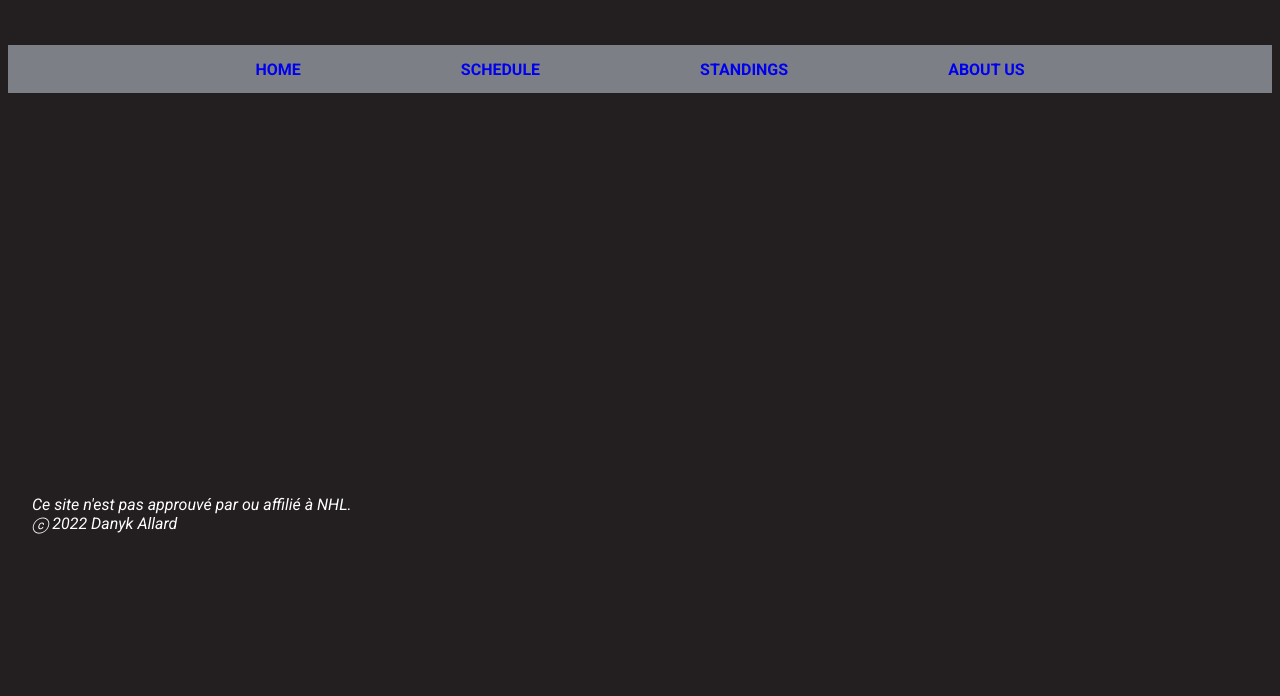
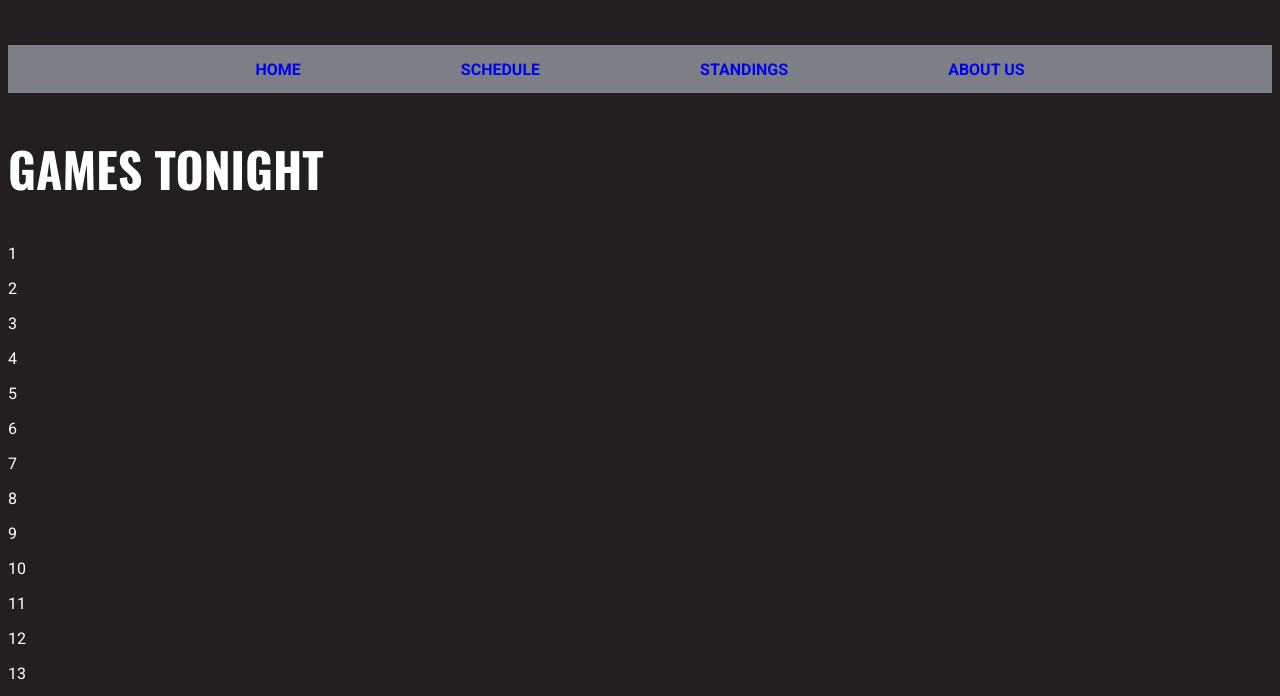
Before and after one commit to KYNAD-117/hockey_scores, a plain HTML site: page schedule.html in a window 1280 px wide. Shown: the part 251-947 px from the top of the page. Before the commit the page ends 800 px from the top, so only its background shows below. Drawn offline with nearby package versions, Linux system fonts and the light colour scheme.

Commit message:
FIX - ajust footer (sticky)

```diff
--- a/css/style.css
+++ b/css/style.css
@@ -18,6 +18,15 @@ html{
 
     position: relative;
     min-height: 100%;
+}
+
+body {
+    display: flex;
+    flex-direction: column;
+}
+
+main {
+    flex: 1 0 auto;
 }
 
 h1{
@@ -138,11 +147,9 @@ a:visited{
 
 
 /* ------------------------- FOOTER -------------------------*/
-.footer{
-    position: absolute;
-    left: 0;
-    bottom: 0;
-    width: 100%;
+.footer {
+    margin-top: 2rem;
+    flex-shrink: 0;
 }
 
 .copyright-footer{
--- a/schedule.html
+++ b/schedule.html
@@ -28,7 +28,27 @@
     </header>
 
     <main>
-
+        <div class="container-schedule">
+            <h2>Games Tonight</h2>
+            <div class="games-tonight">
+                <p>1</p>
+                <p>2</p>
+                <p>3</p>
+                <p>4</p>
+                <p>5</p>
+                <p>6</p>
+                <p>7</p>
+                <p>8</p>
+                <p>9</p>
+                <p>10</p>
+                <p>11</p>
+                <p>12</p>
+                <p>13</p>
+                <p>14</p>
+                <p>15</p>
+                <p>16</p>
+            </div>
+        </div>
     </main>
 
     <footer class="footer">
```
